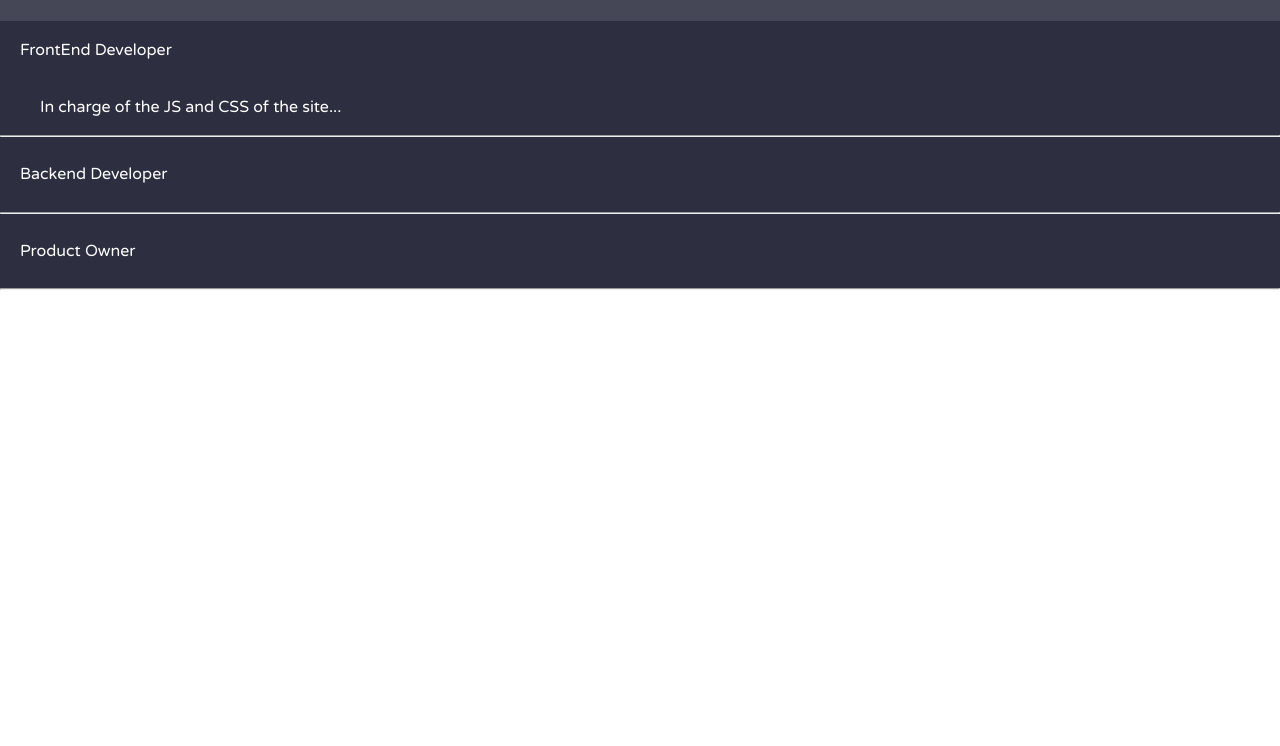
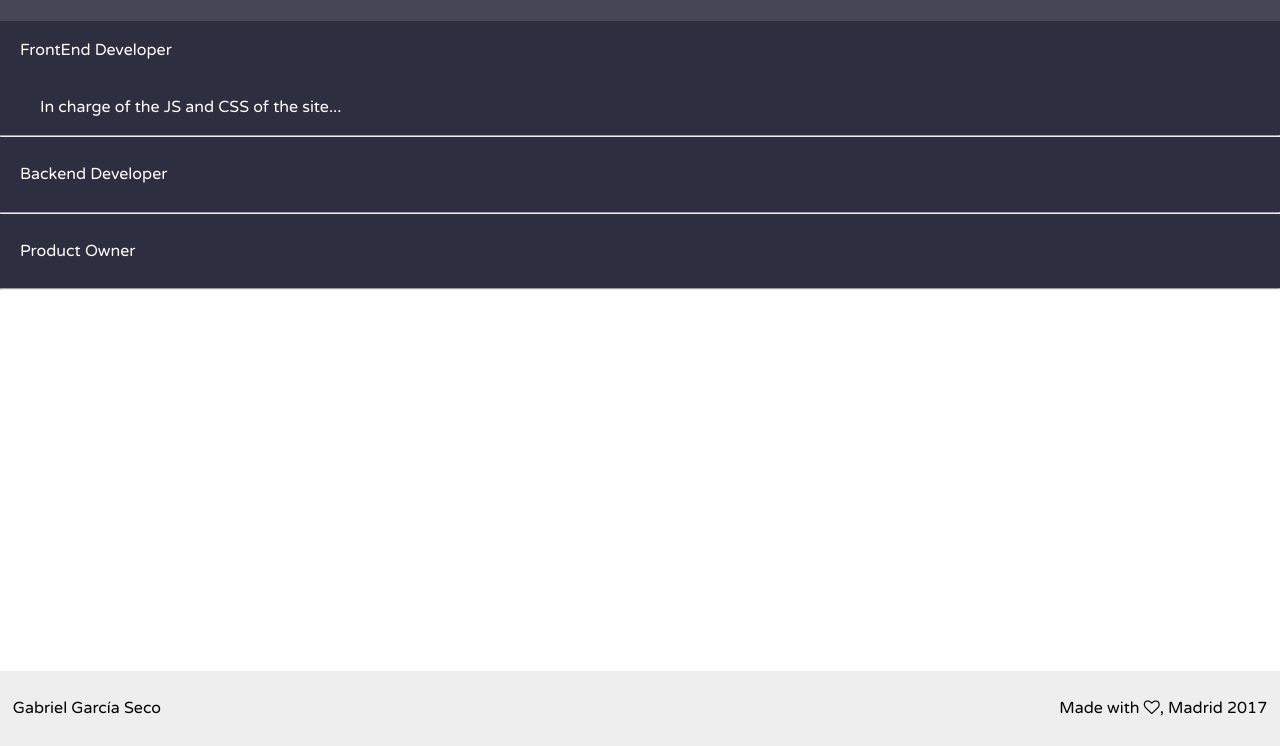
Before and after one commit to gabrielseco/vanilla-accordeon, a website built with webpack: page assets/index.html in a window 1280 px wide. Shown: the part 54-800 px from the top of the page. Built offline with nearby package versions, Linux system fonts and the light colour scheme.

Commit message:
Add a footer for the demo

```diff
--- a/assets/index.html
+++ b/assets/index.html
@@ -6,11 +6,19 @@
   <meta http-equiv="X-UA-Compatible" content="ie=edge">
   <title><%= htmlWebpackPlugin.options.title %></title>
   <link href="https://fonts.googleapis.com/css?family=Varela+Round" rel="stylesheet">
+  <link href="https://maxcdn.bootstrapcdn.com/font-awesome/4.7.0/css/font-awesome.min.css" rel="stylesheet" media="screen" />
 </head>
-<body>
-  <div class="Header">
+<body class="u-flexbox-sticky">
+  <header class="Header">
     <h2 class="Header-title">Skills</h2>
-  </div>
-  <div id="app"></div>
+  </header>
+  <div id="app" class="u-flex-1"></div>
+  <footer class="Footer">
+    <p>Gabriel García Seco</p>
+    <p>Made with
+        <i class="fa fa-heart-o" aria-hidden="true"></i>,
+      Madrid 2017
+    </p>
+  </footer>
 </body>
 </html>
--- /dev/null
+++ b/stylesheets/components/footer/_variables.scss
@@ -0,0 +1,4 @@
+$background-color: #eeeeee;
+$text-color: #000000;
+$footer-height: 4.688em;
+$footer-padding: 0.8em;
--- /dev/null
+++ b/stylesheets/components/footer/footer.scss
@@ -0,0 +1,11 @@
+@import 'variables';
+
+.Footer {
+  @include flexbox();
+  @include align-content(center);
+  @include justify-content(space-between);
+  background: $background-color;
+  color: $text-color;
+  height: $footer-height;
+  padding: $footer-padding;
+}
--- a/stylesheets/main.scss
+++ b/stylesheets/main.scss
@@ -18,3 +18,8 @@
 /* COMPONENTS */
 
 @import 'components/header/header';
+@import 'components/footer/footer';
+
+/* UTILS */
+
+@import 'utils/flexbox';
--- a/stylesheets/tools/mixins/flexbox.scss
+++ b/stylesheets/tools/mixins/flexbox.scss
@@ -5,3 +5,11 @@
 @mixin align-content($align) {
   align-items: $align;
 }
+
+@mixin justify-content($justify) {
+  justify-content: $justify;
+}
+
+@mixin flex-direction($direction) {
+  flex-direction: $direction;
+}
--- /dev/null
+++ b/stylesheets/utils/flexbox.scss
@@ -0,0 +1,9 @@
+.u-flexbox-sticky {
+  @include flexbox();
+  @include flex-direction(column);
+  min-height: 100vh;
+}
+
+.u-flex-1 {
+  flex: 1;
+}
```
